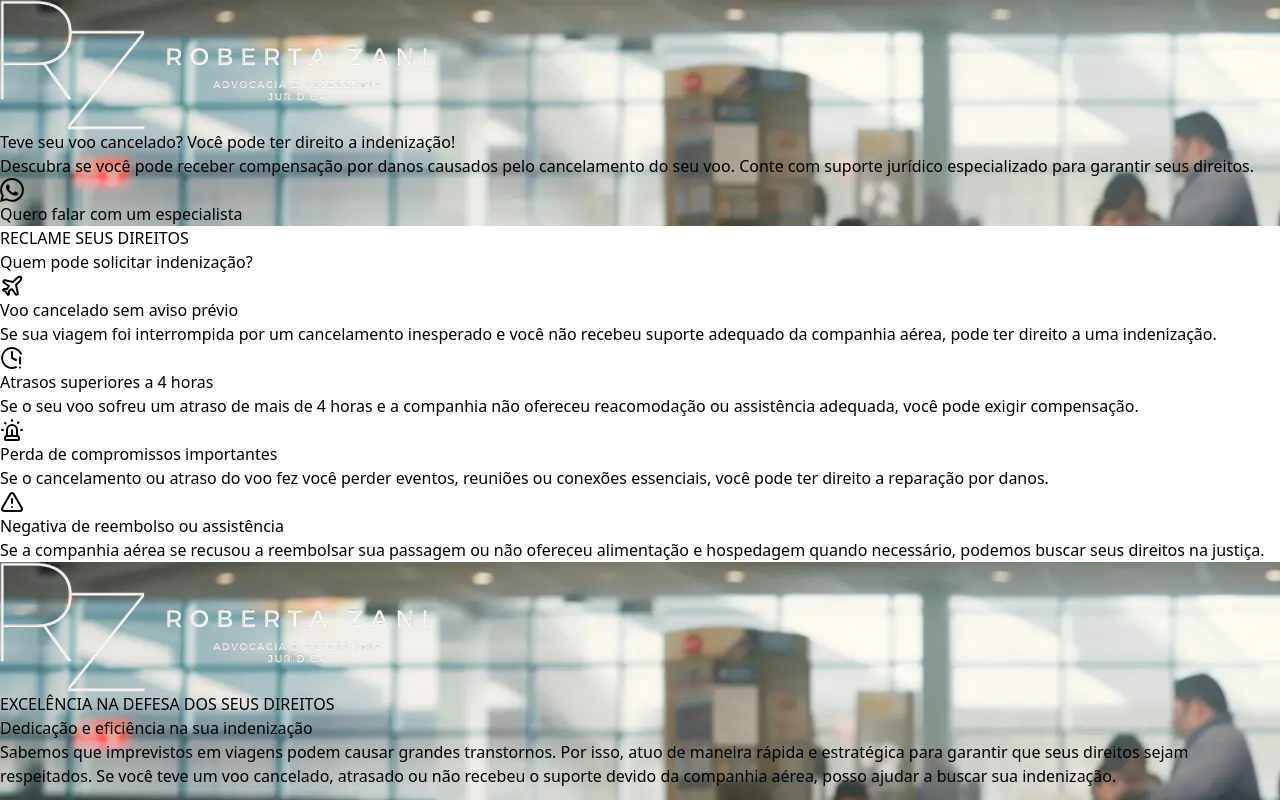
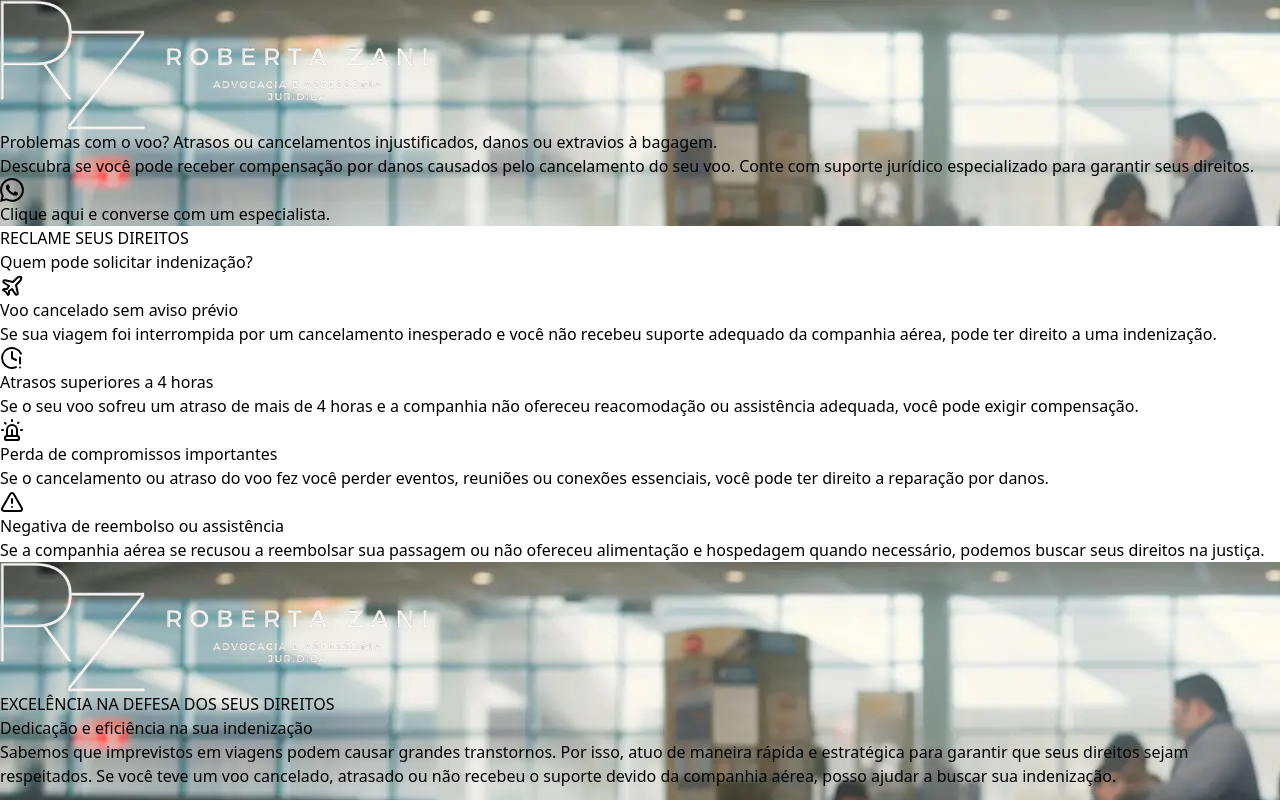
Before and after one commit to EdisonMatos/LP-Roberta-Zani, a React (Vite) app: page /direitoaereo in a window 1280 px wide. Shown: the top 800 px of the page. Built offline with nearby package versions, Linux system fonts and the light colour scheme; a web font is replaced by a local one.

Commit message:
fix: Altera texto na Hero da Lpv

```diff
--- a/src/content/contentLp01.jsx
+++ b/src/content/contentLp01.jsx
@@ -22,13 +22,14 @@ const contentLp01 = {
     textArea: {
       title: (
         <h1>
-          Teve seu <span className="text-primary"> voo cancelado</span>? Você
-          pode ter direito a<span className="text-primary"> indenização</span>!
+          Problemas com o <span className="text-primary"> voo</span>? Atrasos ou
+          cancelamentos <span className="text-primary"> injustificados</span>,
+          danos ou extravios<span className="text-primary"> à bagagem.</span>
         </h1>
       ),
       subtitle:
         "Descubra se você pode receber compensação por danos causados pelo cancelamento do seu voo. Conte com suporte jurídico especializado para garantir seus direitos.",
-      buttonLabel: "Quero falar com um especialista",
+      buttonLabel: "Clique aqui e converse com um especialista.",
       ctaButtonAriaLabel:
         "Botão para chamada de ação para contato pelo whatsapp",
     },
```
